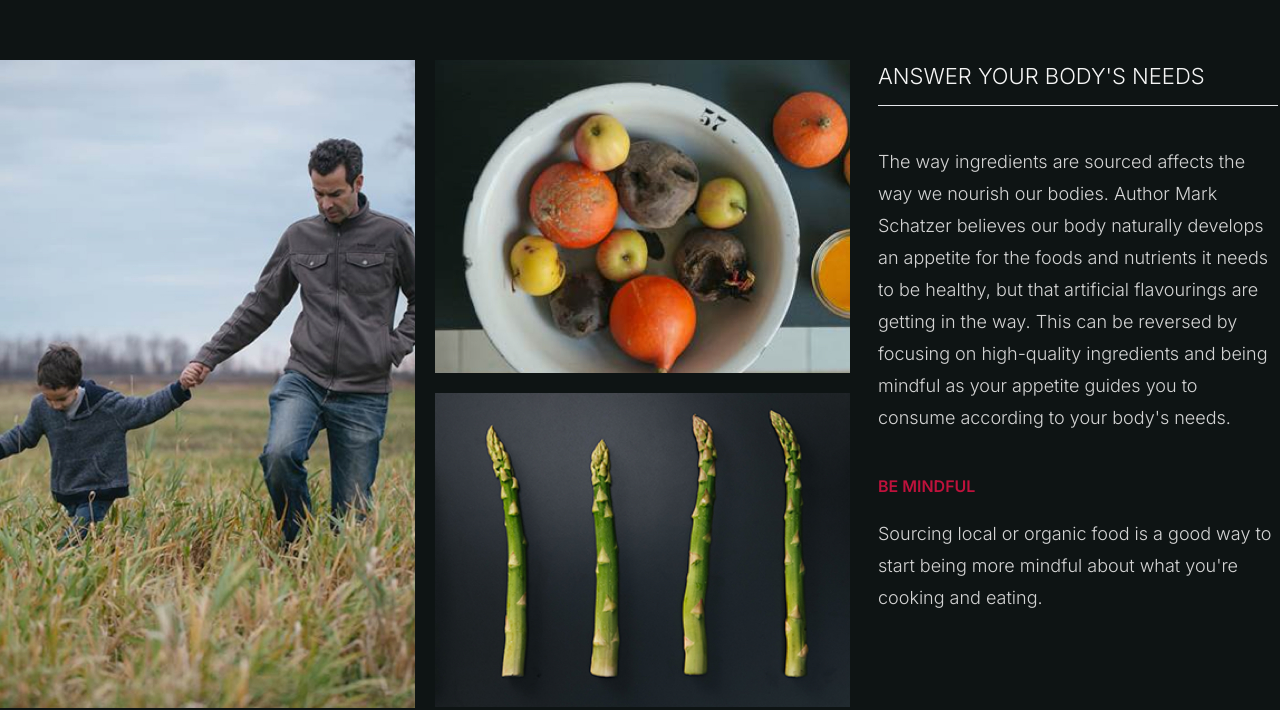
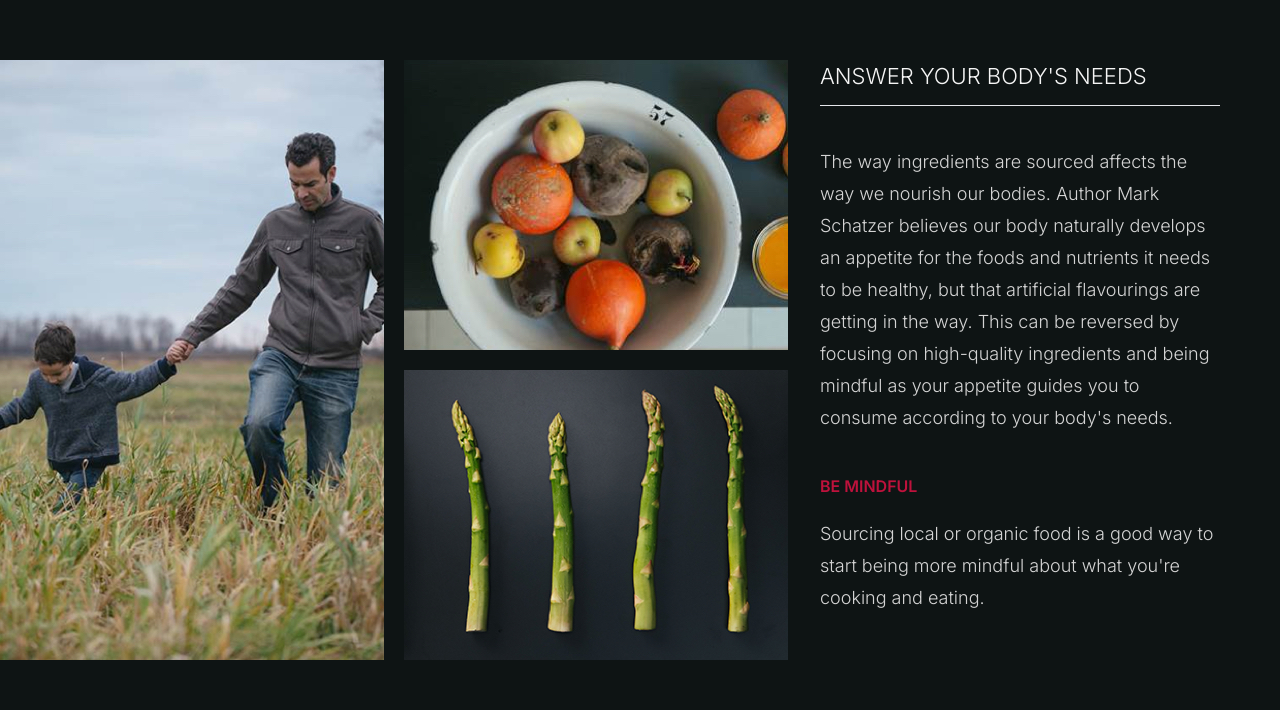
Before and after one commit to JacobDiazCruz/invision-test-app, a Next.js app: page / in a window 1280 px wide. Shown: the part 120-830 px from the top of the page. Built offline with nearby package versions, Linux system fonts and the light colour scheme.

Commit message:
Added: Modal component and render full image on modal

```diff
--- a/src/app/components/Banner.tsx
+++ b/src/app/components/Banner.tsx
@@ -1,32 +1,52 @@
+"use client";
+
+import { useState } from "react";
 import { sectionOne } from "@/config/contents";
 import Image, { StaticImageData } from "next/image";
+import Modal from "./Modal";
 
 type ImageItem = {
   alt: string;
-  src: StaticImageData;
+  src: {
+    sm: StaticImageData,
+    lg: StaticImageData
+  };
 };
 
 export default function Banner() {
   const images: ImageItem[] = sectionOne.images;
 
+  const [showFullImage, setShowFullImage] = useState<boolean>(false);
+  const [currentSelectedImage, setCurrentSelectedImage] = useState<StaticImageData>();
+
+  const handleFullImage = (src: StaticImageData) => {
+    setShowFullImage(true)
+    setCurrentSelectedImage(src)
+  }
+
   return (
-    <div className="flex flex-col md:flex-row gap-7">
-      <div className="flex flex-col md:flex-row gap-5 w-full md:w-[850px]">
+    <div className="flex flex-col md:flex-row gap-5">
+      <div className="flex flex-col md:flex-row gap-5 w-full md:w-[800px]">
         <div>
           <Image
             alt={images[0].alt}
-            src={images[0].src}
+            src={images[0].src.sm}
+            onClick={() => handleFullImage(images[0].src.lg)}
+            className="cursor-pointer"
           />
         </div>
         <div>
           <Image
             alt={images[1].alt}
-            src={images[1].src}
+            src={images[1].src.sm}
+            onClick={() => handleFullImage(images[1].src.lg)}
+            className="cursor-pointer"
           />
           <Image
             alt={images[2].alt}
-            src={images[2].src}
-            className="mt-5"
+            src={images[2].src.sm}
+            onClick={() => handleFullImage(images[2].src.lg)}
+            className="cursor-pointer mt-5"
           />
         </div>
       </div>
@@ -44,6 +64,16 @@ export default function Banner() {
           </div>
         ))}
       </div>
+
+      {/* Full image modal */}
+      {showFullImage && (
+        <Modal onClose={() => setShowFullImage(false)}>
+          <Image
+            alt=""
+            src={currentSelectedImage || ""}
+          />
+        </Modal>
+      )}
     </div>
   );
 };
--- /dev/null
+++ b/src/app/components/Modal.tsx
@@ -0,0 +1,37 @@
+interface ModalProps {
+  onClose: () => void;
+  className?: string;
+  persist?: boolean;
+  children: React.ReactNode;
+};
+
+export default function Modal({
+  onClose,
+  className,
+  persist,
+  children
+}: ModalProps) {
+  return (
+    <>
+      <div
+        className="fixed inset-0 w-full h-full dark:bg-neutral-500 bg-darkTheme-950 opacity-60 z-[600]"
+        onClick={() => {
+          if(!persist) {
+            onClose();
+          }
+        }}
+      ></div>
+      <div
+        className={`
+          w-fit h-fit
+          dark:bg-darkTheme-600
+          shadow-sm rounded-lg m-auto fixed inset-0 z-[700] outline-none focus:outline-none
+        `}
+      >
+        <div className="relative h-full rounded-lg">
+          {children}
+        </div>
+      </div>
+    </>
+  );
+};
--- a/src/config/contents.ts
+++ b/src/config/contents.ts
@@ -1,24 +1,37 @@
-import HoldingHands from "../../public/assets/component-01/Image-01@2x.jpg";
-import Veggies from "../../public/assets/component-01/Image-02@2x.jpg";
-import Veggie from "../../public/assets/component-01/Image-03@2x.jpg";
+import SmHoldingHands from "../../public/assets/component-01/Image-01.jpg";
+import SmVeggies from "../../public/assets/component-01/Image-02.jpg";
+import SmVeggie from "../../public/assets/component-01/Image-03.jpg";
 
-import FoodOne from "../../public/assets/component-02/Image-01@2x.jpg";
-import FoodTwo from "../../public/assets/component-02/Image-02@2x.jpg";
-import FoodThree from "../../public/assets/component-02/Image-03@2x.jpg";
+import LgHoldingHands from "../../public/assets/component-01/Image-01@2x.jpg";
+import LgVeggies from "../../public/assets/component-01/Image-02@2x.jpg";
+import LgVeggie from "../../public/assets/component-01/Image-03@2x.jpg";
+
+import FoodOne from "../../public/assets/component-02/Image-01.jpg";
+import FoodTwo from "../../public/assets/component-02/Image-02.jpg";
+import FoodThree from "../../public/assets/component-02/Image-03.jpg";
 
 export const sectionOne = {
   title: "ANSWER YOUR BODY'S NEEDS",
   images: [
     {
-      src: HoldingHands,
+      src: {
+        sm: SmHoldingHands,
+        lg: LgHoldingHands
+      },
       alt: "Holding hands"
     },
     {
-      src: Veggies,
+      src: {
+        sm: SmVeggies,
+        lg: LgVeggies
+      },
       alt: "Veggies"
     },
     {
-      src: Veggie,
+      src: {
+        sm: SmVeggie,
+        lg: LgVeggie
+      },
       alt: "Veggie"
     }
   ],
```
